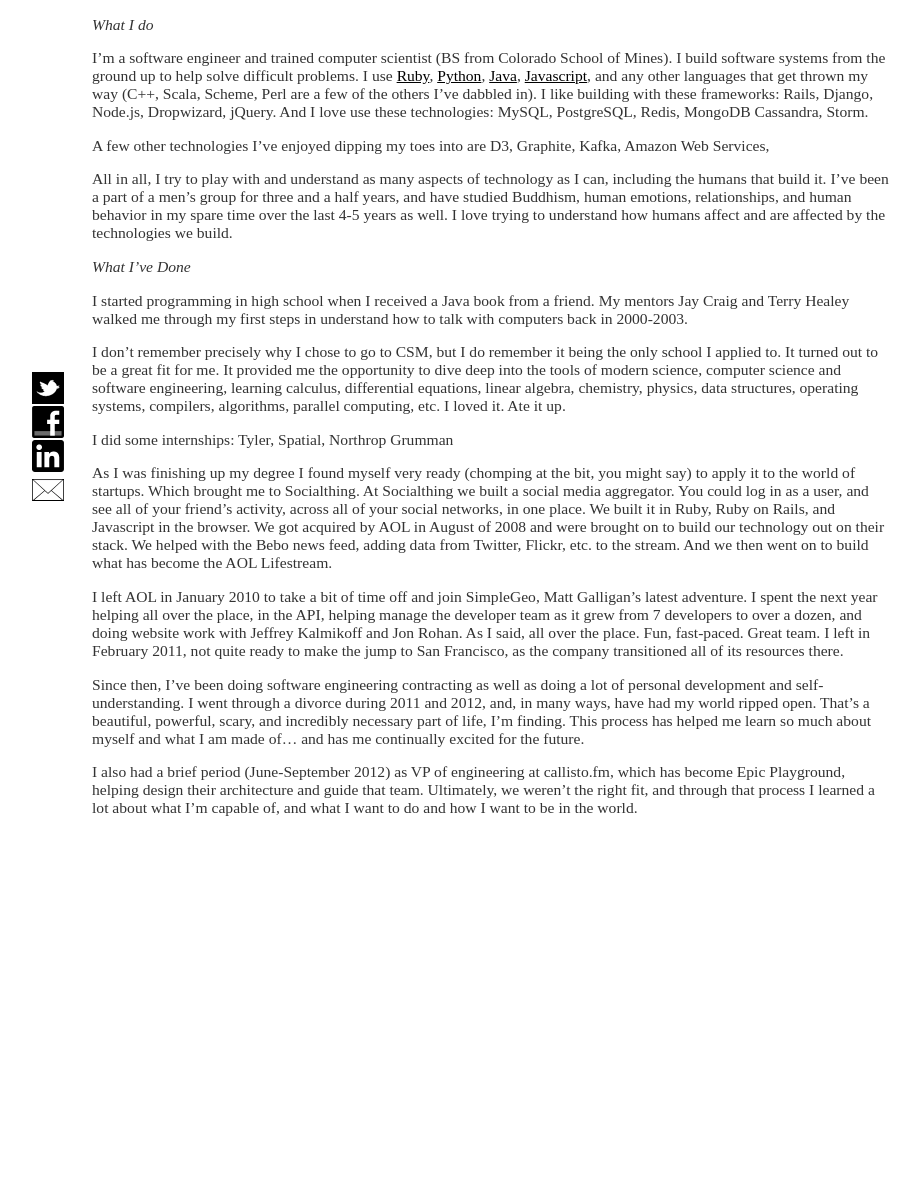
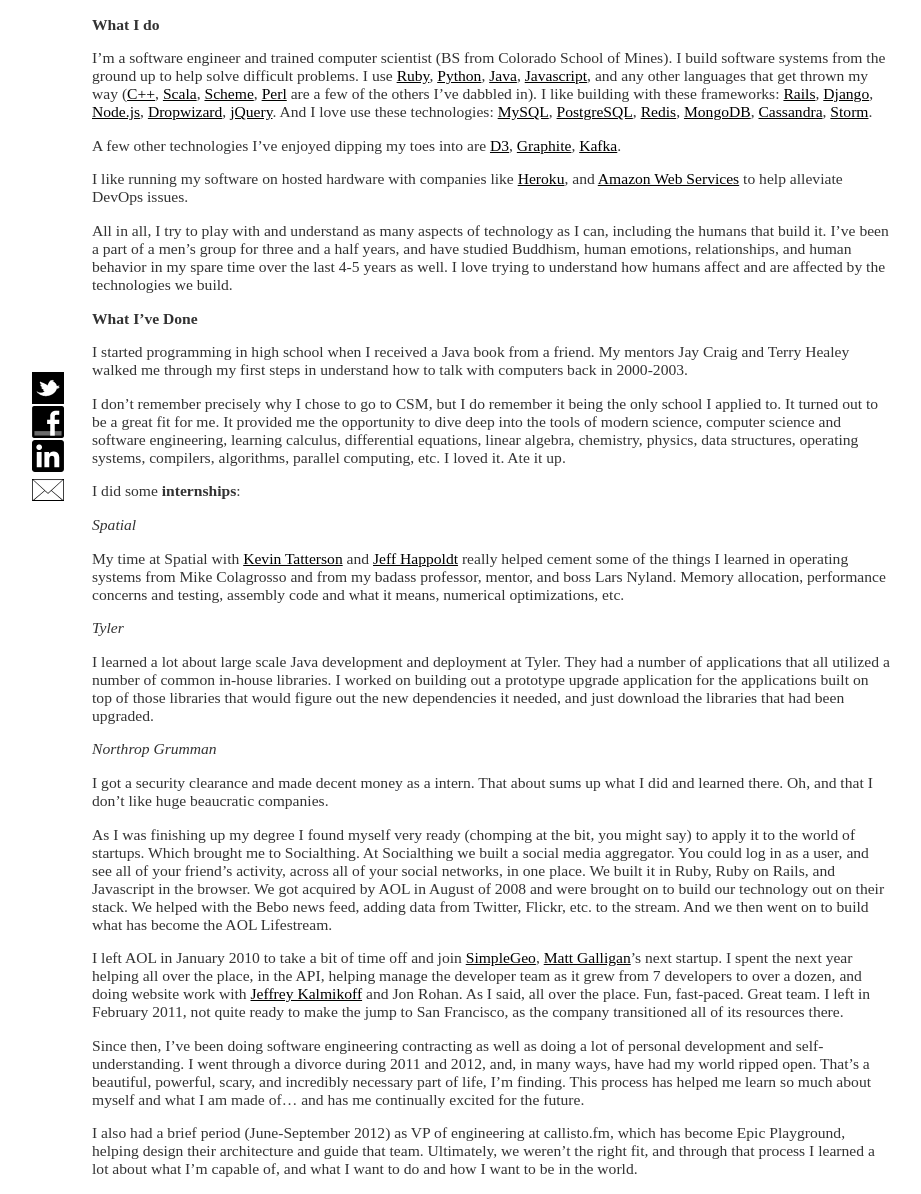
Before and after one commit to jlongtine/jlongtine.github.com, a Jekyll site: the page built from hire-me.md, in a window 1280 px wide. Shown: the whole page, without its empty margins (148-1069 px from the left). Built offline with Jekyll 4.4.1, drawn with Linux system fonts in a browser that asks for light colours; before the commit the page ends 900 px from its top, so only the background shows below that.

Commit message:
Some updates to my hire-me.

```diff
--- a/hire-me.md
+++ b/hire-me.md
@@ -3,26 +3,40 @@
 title: "Joel Longtine : Software Engineer : Hire Me"
 ---
 
-*What I do*
+**What I do**
 
-I'm a software engineer and trained computer scientist (BS from Colorado School of Mines). I build software systems from the ground up to help solve difficult problems. I use [Ruby](http://www.ruby-lang.org/en/), [Python](http://www.python.org/), [Java](http://www.java.com/en/), [Javascript](http://en.wikipedia.org/wiki/JavaScript), and any other languages that get thrown my way (C++, Scala, Scheme, Perl are a few of the others I've dabbled in). I like building with these frameworks: Rails, Django, Node.js, Dropwizard, jQuery. And I love use these technologies: MySQL, PostgreSQL, Redis, MongoDB  Cassandra, Storm.
+I'm a software engineer and trained computer scientist (BS from Colorado School of Mines). I build software systems from the ground up to help solve difficult problems. I use [Ruby](http://www.ruby-lang.org/en/), [Python](http://www.python.org/), [Java](http://www.java.com/en/), [Javascript](http://en.wikipedia.org/wiki/JavaScript), and any other languages that get thrown my way ([C++](http://en.wikipedia.org/wiki/C%2B%2B), [Scala](http://www.scala-lang.org/), [Scheme](http://en.wikipedia.org/wiki/Scheme_(programming_language)), [Perl](http://www.perl.org/) are a few of the others I've dabbled in). I like building with these frameworks: [Rails](http://rubyonrails.org/), [Django](https://www.djangoproject.com/), [Node.js](http://nodejs.org/), [Dropwizard](http://dropwizard.codahale.com/), [jQuery](http://jquery.com/). And I love use these technologies: [MySQL](http://www.mysql.com/), [PostgreSQL](http://www.postgresql.org/), [Redis](http://redis.io/), [MongoDB](http://www.mongodb.org/), [Cassandra](http://cassandra.apache.org/), [Storm](http://storm-project.net/).
 
-A few other technologies I've enjoyed dipping my toes into are D3, Graphite, Kafka, Amazon Web Services,
+A few other technologies I've enjoyed dipping my toes into are [D3](http://d3js.org/), [Graphite](http://graphite.wikidot.com/), [Kafka](http://kafka.apache.org/).
+
+I like running my software on hosted hardware with companies like [Heroku](http://www.heroku.com/), and [Amazon Web Services](http://aws.amazon.com/) to help alleviate DevOps issues.
 
 All in all, I try to play with and understand as many aspects of technology as I can, including the humans that build it. I've been a part of a men's group for three and a half years, and have studied Buddhism, human emotions, relationships, and human behavior in my spare time over the last 4-5 years as well. I love trying to understand how humans affect and are affected by the technologies we build.
 
 
-*What I've Done*
+**What I've Done**
 
 I started programming in high school when I received a Java book from a friend. My mentors Jay Craig and Terry Healey walked me through my first steps in understand how to talk with computers back in 2000-2003.
 
 I don't remember precisely why I chose to go to CSM, but I do remember it being the only school I applied to. It turned out to be a great fit for me. It provided me the opportunity to dive deep into the tools of modern science, computer science and software engineering, learning calculus, differential equations, linear algebra, chemistry, physics, data structures, operating systems, compilers, algorithms, parallel computing, etc. I loved it. Ate it up.
 
-I did some internships: Tyler, Spatial, Northrop Grumman
+I did some **internships**:
+
+*Spatial*
+
+My time at Spatial with [Kevin Tatterson](www.linkedin.com/pub/kevin-tatterson/5/555/946/) and [Jeff Happoldt](www.linkedin.com/pub/jeff-happoldt/11/9a2/1a4) really helped cement some of the things I learned in operating systems from Mike Colagrosso and from my badass professor, mentor, and boss Lars Nyland. Memory allocation, performance concerns and testing, assembly code and what it means, numerical optimizations, etc.
+
+*Tyler*
+
+I learned a lot about large scale Java development and deployment at Tyler. They had a number of applications that all utilized a number of common in-house libraries. I worked on building out a prototype upgrade application for the applications built on top of those libraries that would figure out the new dependencies it needed, and just download the libraries that had been upgraded.
+
+*Northrop Grumman*
+
+I got a security clearance and made decent money as a intern. That about sums up what I did and learned there. Oh, and that I don't like huge beaucratic companies.
 
 As I was finishing up my degree I found myself very ready (chomping at the bit, you might say) to apply it to the world of startups. Which brought me to Socialthing. At Socialthing we built a social media aggregator. You could log in as a user, and see all of your friend's activity, across all of your social networks, in one place. We built it in Ruby, Ruby on Rails, and Javascript in the browser. We got acquired by AOL in August of 2008 and were brought on to build our technology out on their stack. We helped with the Bebo news feed, adding data from Twitter, Flickr, etc. to the stream. And we then went on to build what has become the AOL Lifestream.
 
-I left AOL in January 2010 to take a bit of time off and join SimpleGeo, Matt Galligan's latest adventure. I spent the next year helping all over the place, in the API, helping manage the developer team as it grew from 7 developers to over a dozen, and doing website work with Jeffrey Kalmikoff and Jon Rohan. As I said, all over the place. Fun, fast-paced. Great team. I left in February 2011, not quite ready to make the jump to San Francisco, as the company transitioned all of its resources there.
+I left AOL in January 2010 to take a bit of time off and join [SimpleGeo](http://www.crunchbase.com/company/simplegeo), [Matt Galligan](http://mgalligan.com/)'s next startup. I spent the next year helping all over the place, in the API, helping manage the developer team as it grew from 7 developers to over a dozen, and doing website work with [Jeffrey Kalmikoff](http://www.callmejeffrey.com) and Jon Rohan. As I said, all over the place. Fun, fast-paced. Great team. I left in February 2011, not quite ready to make the jump to San Francisco, as the company transitioned all of its resources there.
 
 Since then, I've been doing software engineering contracting as well as doing a lot of personal development and self-understanding. I went through a divorce during 2011 and 2012, and, in many ways, have had my world ripped open. That's a beautiful, powerful, scary, and incredibly necessary part of life, I'm finding. This process has helped me learn so much about myself and what I am made of... and has me continually excited for the future.
 
```
